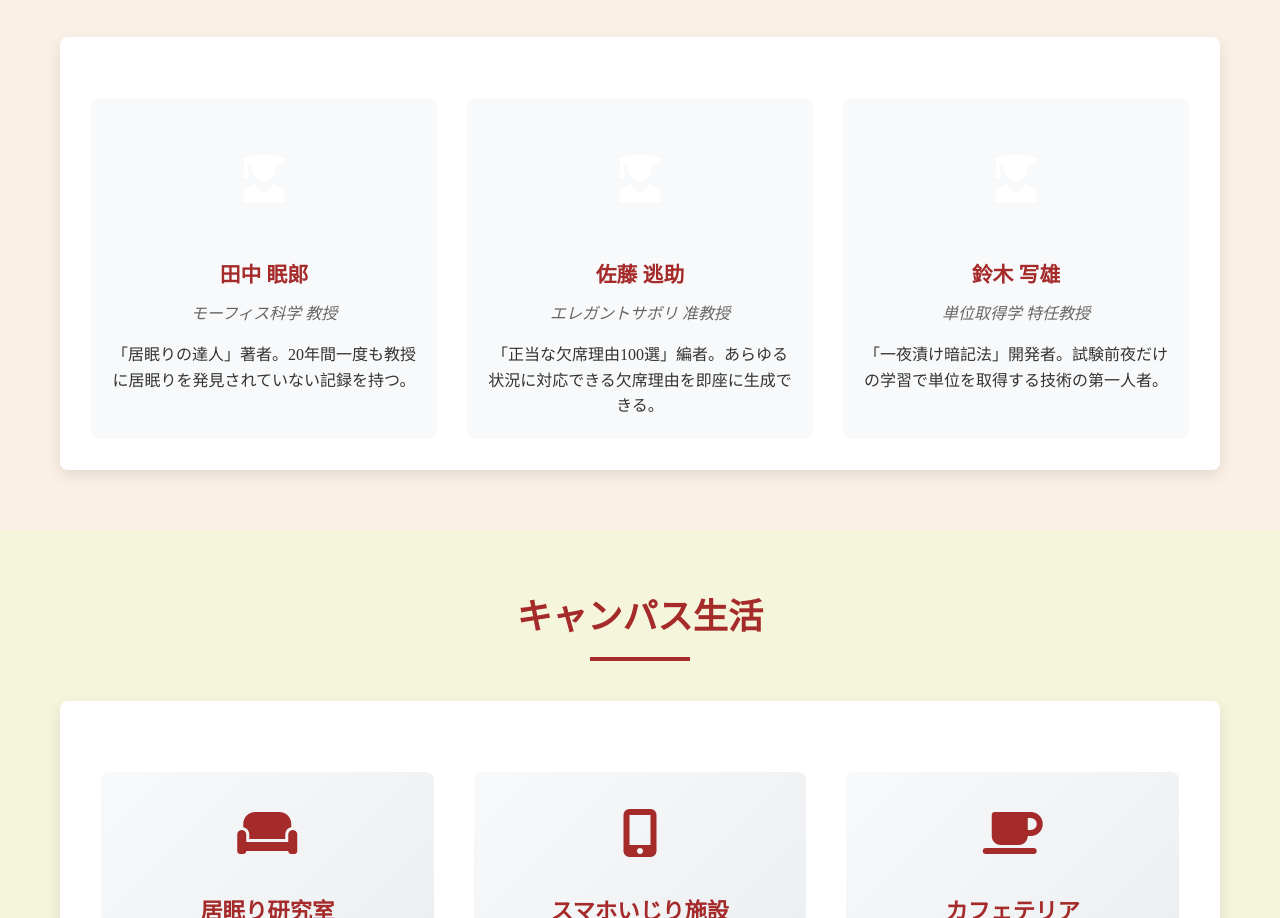
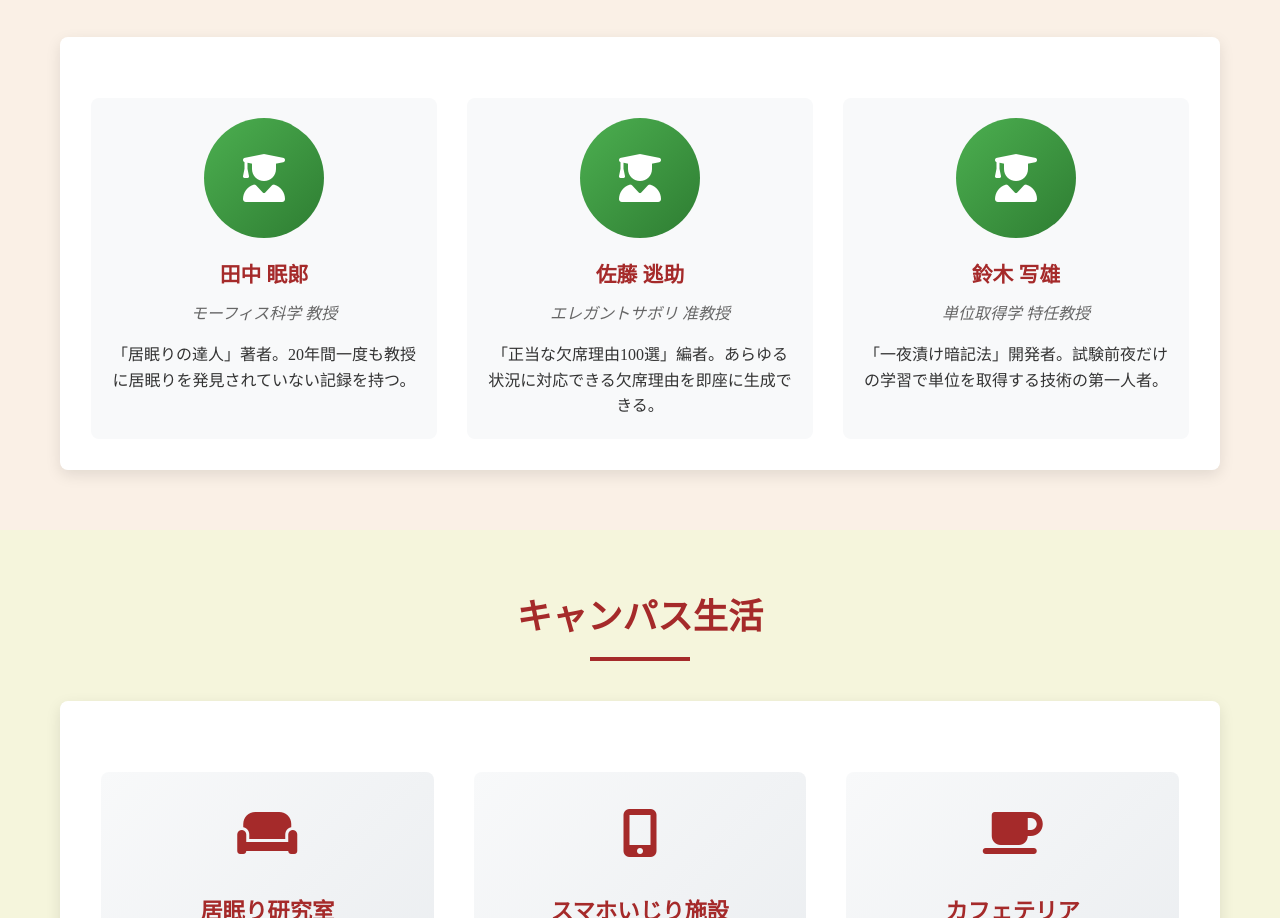
Before and after one commit to monoko224/edu.kg, a plain HTML site: page keio-university/index.html in a window 1280 px wide. Shown: the part 2674-3592 px from the top of the page. Drawn offline with Linux system fonts and the light colour scheme.

Commit message:
Update index.html

```diff
--- a/keio-university/index.html
+++ b/keio-university/index.html
@@ -385,7 +385,7 @@
             height: 120px;
             border-radius: 50%;
             margin: 0 auto 20px;
-            background: linear-gradient(135deg, var(--accent-color) 0%, #5c0da5 100);
+            background: linear-gradient(135deg, #4CAF50 0%, #2E7D32 100%);
             display: flex;
             align-items: center;
             justify-content: center;
```
